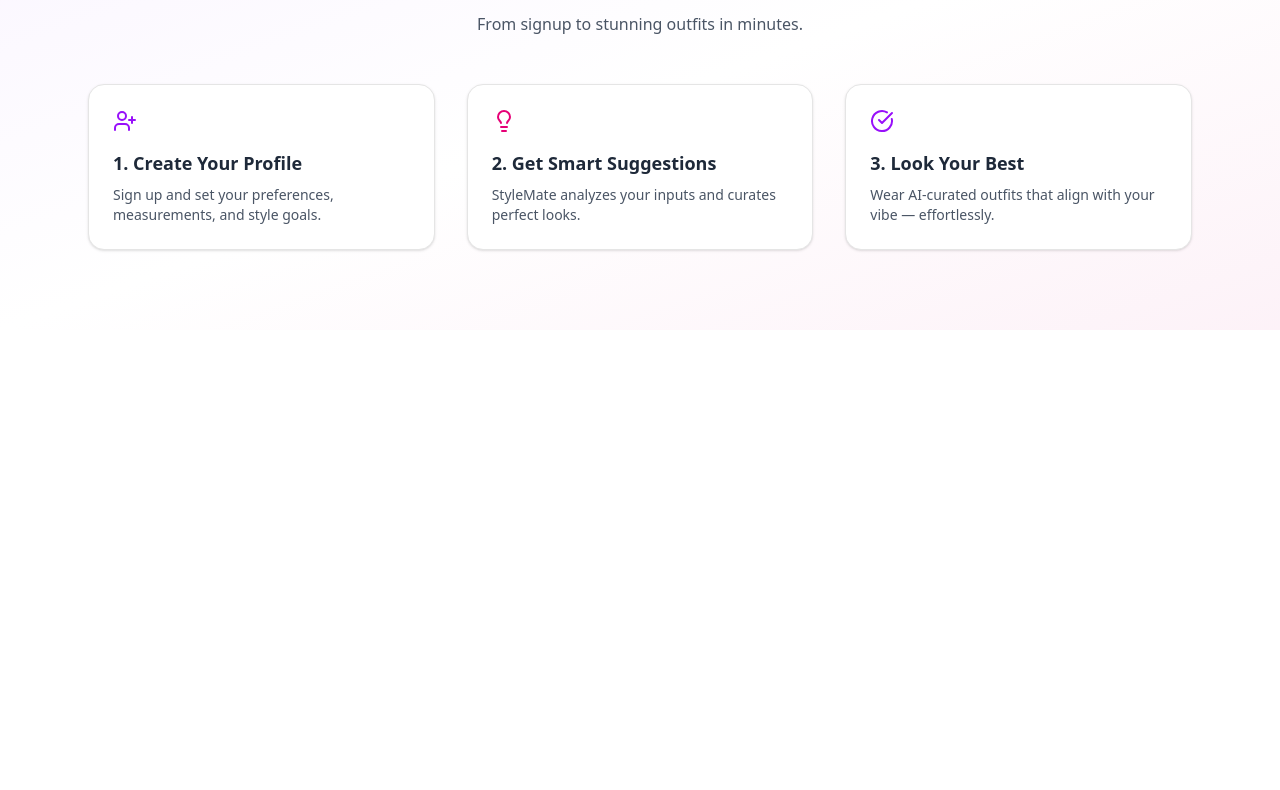
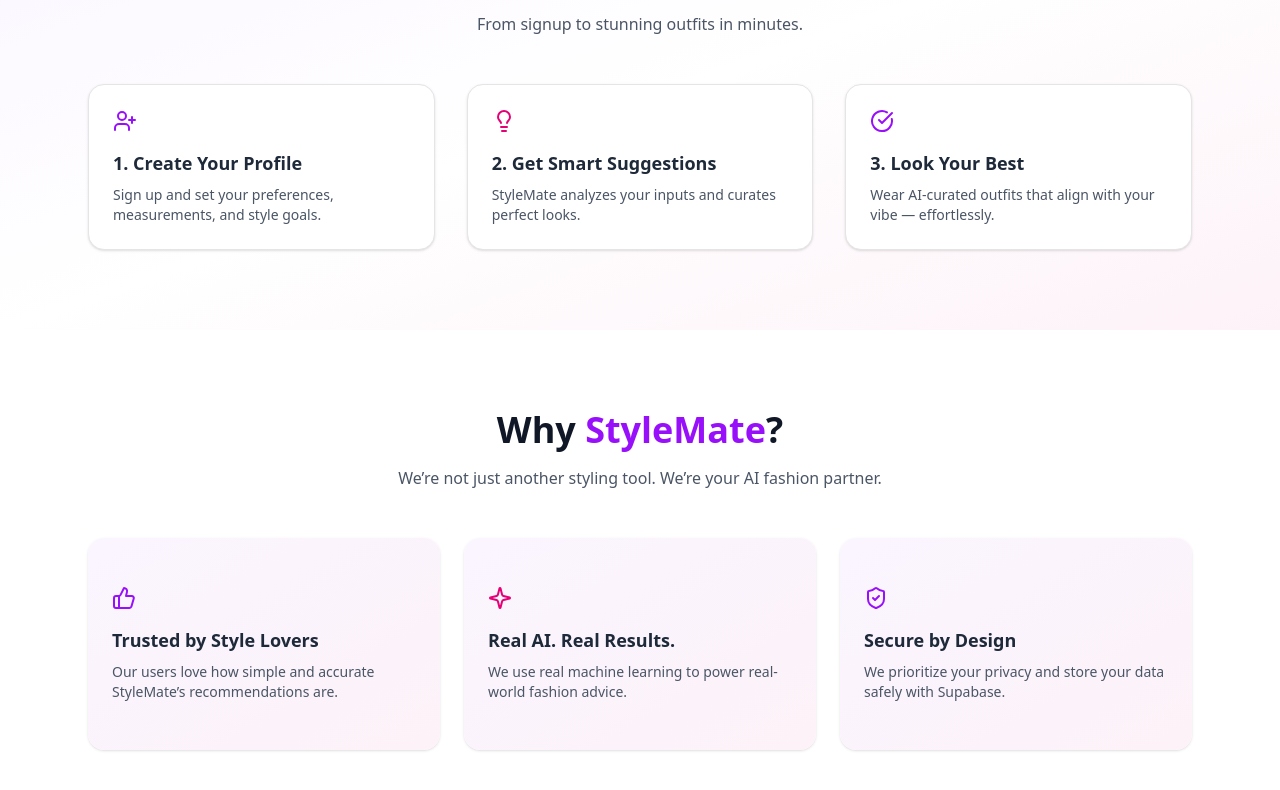
Before and after one commit to Divi202/stylemateaihub, a Next.js app: page / in a window 1280 px wide. Shown: the part 1096-1886 px from the top of the page. Before the commit the page ends 1426 px from the top, so only its background shows below. Built offline with nearby package versions, Linux system fonts and the light colour scheme.

Commit message:
implement whychoose us

```diff
--- a/app/page.js
+++ b/app/page.js
@@ -4,6 +4,7 @@
 import HeroSection from "@/components/HeroSection";
 import Features from "@/components/Features";
 import Steps from "@/components/Steps";
+import WhyChoose from "@/components/WhyChoose";
 
 export default function Home() {
   return (
@@ -12,7 +13,7 @@
     <HeroSection></HeroSection>
     <Features></Features>
     <Steps></Steps>
-    {/* <WhyChoose></WhyChoose> */}
+    <WhyChoose></WhyChoose>
 
     </>
   );
--- a/components/WhyChoose.js
+++ b/components/WhyChoose.js
@@ -0,0 +1,47 @@
+import { ThumbsUp, Sparkle, ShieldCheck } from "lucide-react"
+import { Card, CardContent } from "@/components/ui/card"
+
+export default function WhyChoose() {
+  const reasons = [
+    {
+      icon: <ThumbsUp className="w-6 h-6 text-purple-600" />,
+      title: "Trusted by Style Lovers",
+      description: "Our users love how simple and accurate StyleMate’s recommendations are.",
+    },
+    {
+      icon: <Sparkle className="w-6 h-6 text-pink-600" />,
+      title: "Real AI. Real Results.",
+      description: "We use real machine learning to power real-world fashion advice.",
+    },
+    {
+      icon: <ShieldCheck className="w-6 h-6 text-purple-600" />,
+      title: "Secure by Design",
+      description: "We prioritize your privacy and store your data safely with Supabase.",
+    },
+  ]
+
+  return (
+    <section id="why" className="py-20 bg-white">
+      <div className="max-w-6xl mx-auto px-6 text-center">
+        <h2 className="text-3xl md:text-4xl font-bold text-gray-900 mb-4">
+          Why <span className="text-purple-600">StyleMate</span>?
+        </h2>
+        <p className="text-gray-600 mb-12">
+          We’re not just another styling tool. We’re your AI fashion partner.
+        </p>
+
+        <div className="grid md:grid-cols-3 gap-6 text-left">
+          {reasons.map((item, i) => (
+            <Card key={i} className="bg-gradient-to-br from-purple-50 to-pink-50 border-none rounded-2xl shadow-sm hover:shadow-md transition">
+              <CardContent className="p-6">
+                <div className="mb-4">{item.icon}</div>
+                <h3 className="text-lg font-semibold text-gray-800 mb-2">{item.title}</h3>
+                <p className="text-sm text-gray-600">{item.description}</p>
+              </CardContent>
+            </Card>
+          ))}
+        </div>
+      </div>
+    </section>
+  )
+}
```
